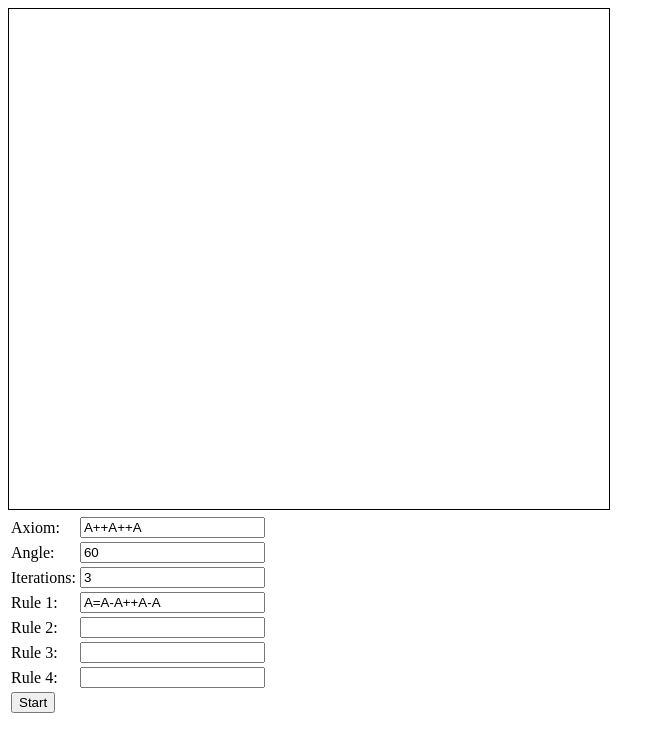
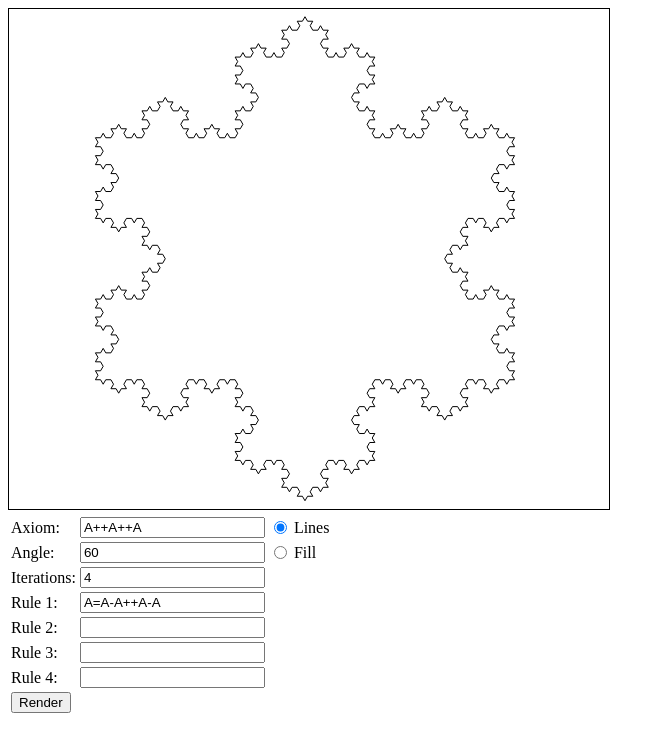
Before and after one commit to jobtalle/LindenmayerSystemsExample, a plain HTML site: page index.html in a window 1280 px wide. Shown: the whole page, without its empty margins (0-665 px from the left). Drawn offline with Linux system fonts and the light colour scheme.

Commit message:
Made toggle button for fill / lines

```diff
--- a/index.html
+++ b/index.html
@@ -13,14 +13,18 @@
 					<tr>
 						<td>Axiom:</td>
 						<td><input id="l-axiom" type="text" value="A++A++A"></input></td>
+						<td><input id="l-render-line" type="radio" name="l-render" onclick="render();" checked></td>
+						<td><label for="l-render-line">Lines</label></td>
 					</tr>
 					<tr>
 						<td>Angle:</td>
 						<td><input id="l-angle" type="text" value="60"></input></td>
+						<td><input id="l-render-fill" type="radio" name="l-render" onclick="render();"></td>
+						<td><label for="l-render-fill">Fill</label></td>
 					</tr>
 					<tr>
 						<td>Iterations:</td>
-						<td><input id="l-iterations" type="text" value="3"></input></td>
+						<td><input id="l-iterations" type="text" value="4"></input></td>
 					</tr>
 					<tr>
 						<td>Rule 1:</td>
@@ -39,10 +43,13 @@
 						<td><input id="l-rule-4" type="text"></input></td>
 					</tr>
 					<tr>
-						<td><button id="l-start" onclick="renderAll();">Start</button></td>
+						<td><button id="l-render" onclick="render();">Render</button></td>
 					</tr>
 				</table>
 			</div>
 		</div>
+		<script>
+			render();
+		</script>
 	</body>
 </html>
--- a/js/lindenmayer.js
+++ b/js/lindenmayer.js
@@ -23,7 +23,7 @@ PathShape.prototype = {
 		this.y.push(y);
 	},
 
-	render(canvas, margin) {
+	render(canvas, margin, fill) {
 		var context = canvas.getContext("2d");
 		var width = this.xMax - this.xMin;
 		var height = this.yMax - this.yMin;
@@ -52,7 +52,10 @@ PathShape.prototype = {
 		for(var i = 0; i < this.x.length; ++i)
 			context.lineTo(this.x[i], this.y[i]);
 
-		context.stroke();
+		if(fill)
+			context.fill();
+		else
+			context.stroke();
 	}
 }
 
@@ -61,6 +64,7 @@ function Lindenmayer(axiom) {
 	this.getAngle();
 	this.getIterations();
 	this.getRules();
+	this.getStyle();
 }
 
 Lindenmayer.prototype = {
@@ -103,6 +107,10 @@ Lindenmayer.prototype = {
 
 			this.rules[components[0]] = components[1];
 		}
+	},
+
+	getStyle() {
+		this.fill = document.getElementById("l-render-fill").checked;
 	},
 
 	replaceAll(str, map) {
@@ -151,18 +159,11 @@ Lindenmayer.prototype = {
 		context.setTransform(1, 0, 0, 1, 0, 0);
 		context.clearRect(0, 0, canvas.width, canvas.height);
 
-		this.getPath().render(canvas, this.MARGIN);
+		this.getPath().render(canvas, this.MARGIN, this.fill);
 	}
 }
 
-function renderAxiom() {
-	var lindenmayer = new Lindenmayer();
-
-	lindenmayer.applyRules(1);
-	lindenmayer.render();
-}
-
-function renderAll() {
+function render() {
 	var lindenmayer = new Lindenmayer();
 
 	lindenmayer.applyRules();
```
